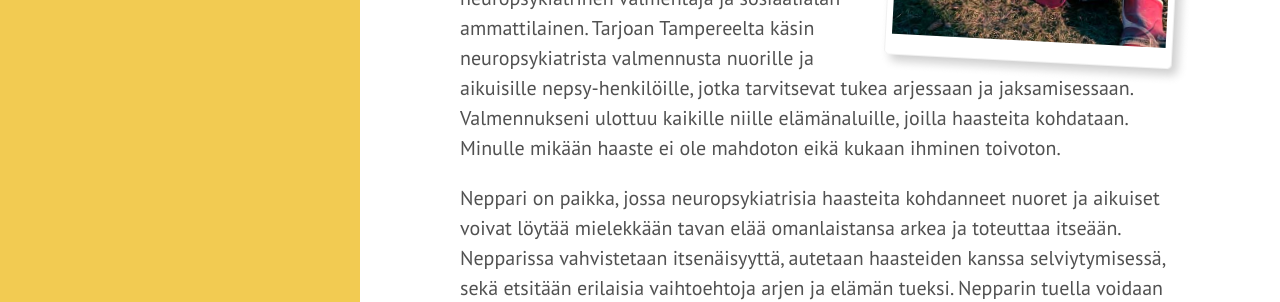
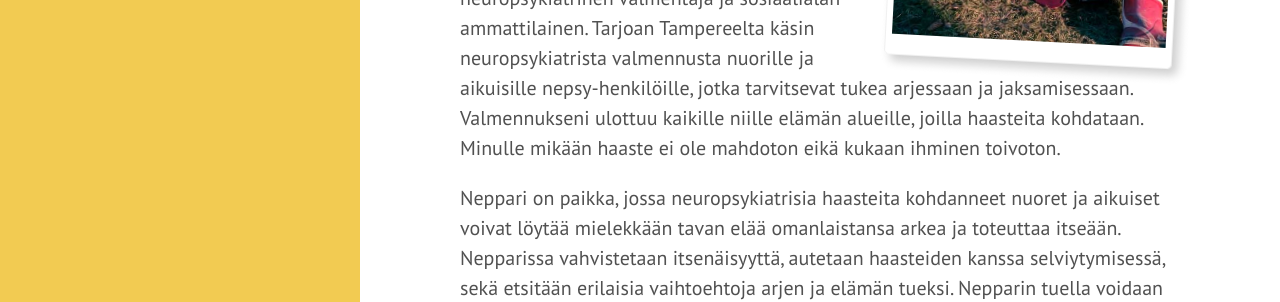
Before and after one commit to niinapiira/neppari.net, a Jekyll site: the page built from index.md, in a window 1280 px wide and 900 px high. Shown: the part 317-619 px from the top of the window. Built offline with Jekyll 4.4.1, drawn with Linux system fonts in a browser that asks for light colours; Markdown is read by kramdown in place of the engine named in the settings; some of the changed text lies outside the part shown.

Commit message:
Updated index.md

```diff
--- a/index.md
+++ b/index.md
@@ -10,7 +10,7 @@ polaroid: "niina-ja-riksu-polaroid.jpg"
 
 Tukea elämään valmennuksella!
 
-Minä olen Niina Piira, ratkaisukeskeinen neuropsykiatrinen valmentaja ja sosiaalialan ammattilainen. Tarjoan Tampereelta käsin neuropsykiatrista valmennusta nuorille ja aikuisille nepsy-henkilöille, jotka tarvitsevat tukea arjessaan ja jaksamisessaan. Valmennukseni ulottuu kaikille niille elämänaluille, joilla haasteita kohdataan. Minulle mikään haaste ei ole mahdoton eikä kukaan ihminen toivoton.
+Minä olen Niina Piira, ratkaisukeskeinen neuropsykiatrinen valmentaja ja sosiaalialan ammattilainen. Tarjoan Tampereelta käsin neuropsykiatrista valmennusta nuorille ja aikuisille nepsy-henkilöille, jotka tarvitsevat tukea arjessaan ja jaksamisessaan. Valmennukseni ulottuu kaikille niille elämän alueille, joilla haasteita kohdataan. Minulle mikään haaste ei ole mahdoton eikä kukaan ihminen toivoton.
 
 Neppari on paikka, jossa neuropsykiatrisia haasteita kohdanneet nuoret ja aikuiset voivat löytää mielekkään tavan elää omanlaistansa arkea ja toteuttaa itseään. Nepparissa vahvistetaan itsenäisyyttä, autetaan haasteiden kanssa selviytymisessä, sekä etsitään erilaisia vaihtoehtoja arjen ja elämän tueksi. Nepparin tuella voidaan helpottaa vaikeita elämäntilanteita sekä tarjota pitkäaikaista ja kokonaisvaltaista tukea arjen ja konkreettisten asioiden sujumiseen.
 
```
